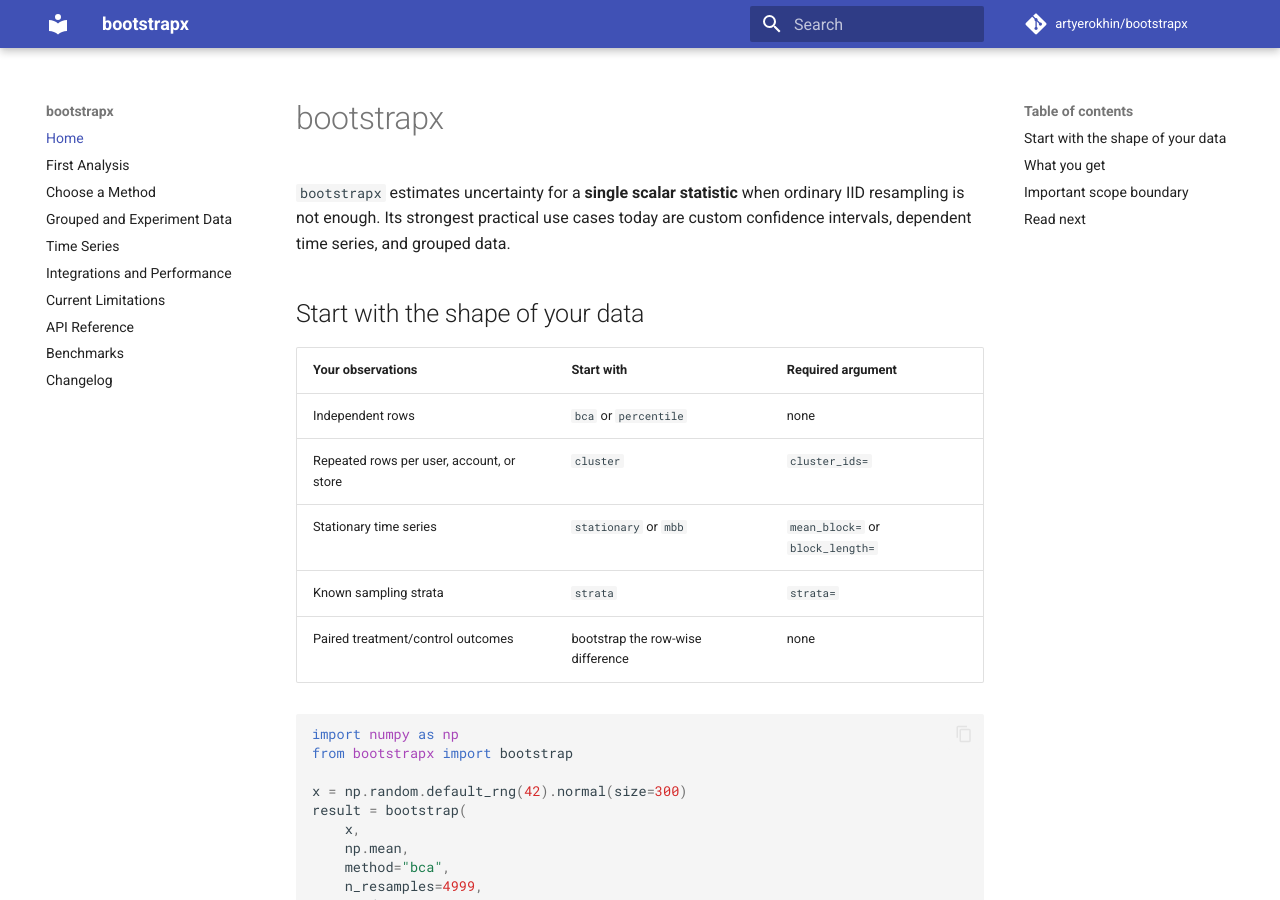
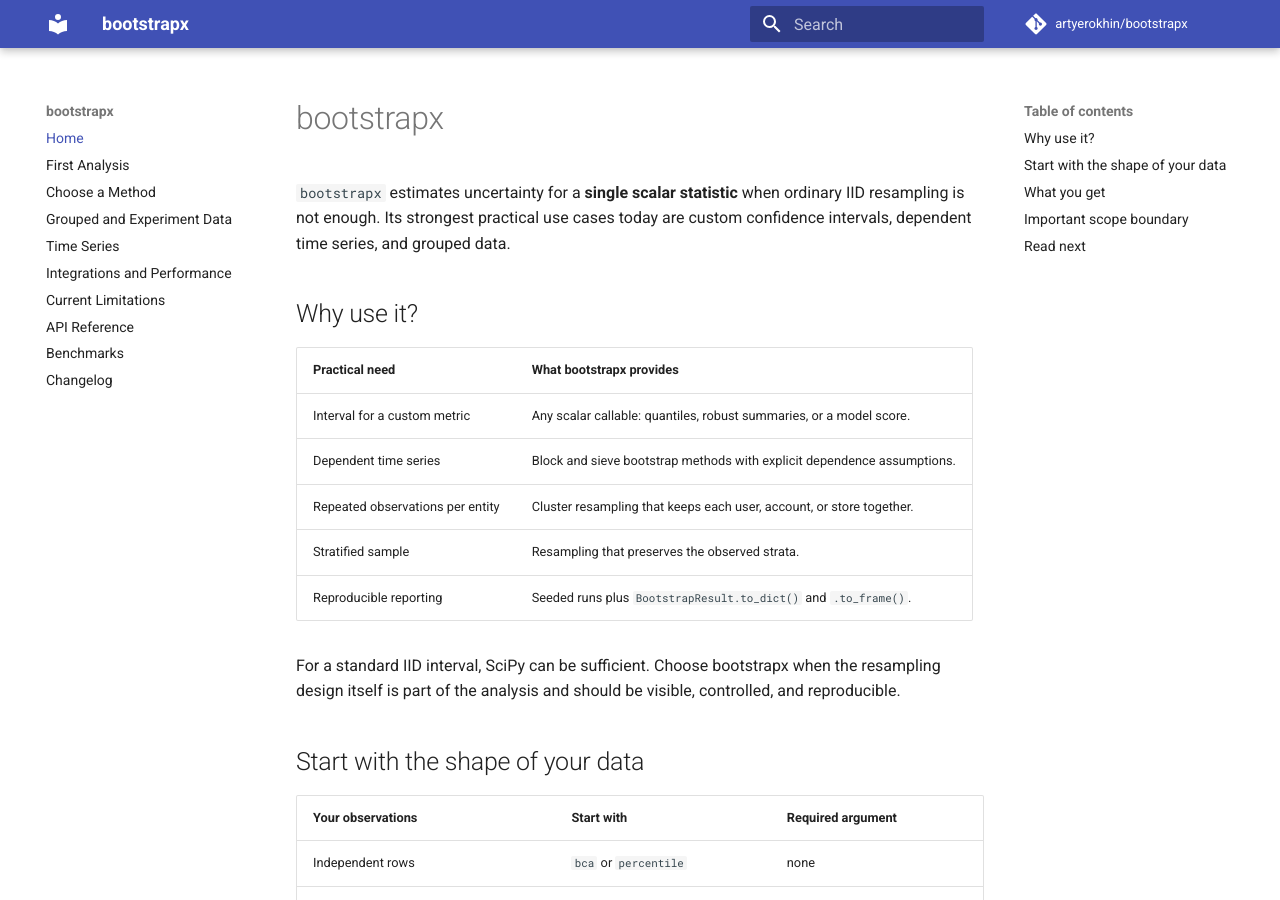
Before and after one commit to artyerokhin/bootstrapx, an MkDocs documentation site: the page built from docs/index.md, in a window 1280 px wide and 900 px high. Built offline with MkDocs 1.6.1 and Material for MkDocs 9.7.7, drawn with Linux system fonts in a browser that asks for light colours; comment, search, counter and statistics services are not loaded.

Commit message:
docs: clarify bootstrapx use cases

```diff
--- a/docs/index.md
+++ b/docs/index.md
@@ -3,6 +3,20 @@
 `bootstrapx` estimates uncertainty for a **single scalar statistic** when
 ordinary IID resampling is not enough. Its strongest practical use cases today
 are custom confidence intervals, dependent time series, and grouped data.
+
+## Why use it?
+
+| Practical need | What bootstrapx provides |
+|---|---|
+| Interval for a custom metric | Any scalar callable: quantiles, robust summaries, or a model score. |
+| Dependent time series | Block and sieve bootstrap methods with explicit dependence assumptions. |
+| Repeated observations per entity | Cluster resampling that keeps each user, account, or store together. |
+| Stratified sample | Resampling that preserves the observed strata. |
+| Reproducible reporting | Seeded runs plus `BootstrapResult.to_dict()` and `.to_frame()`. |
+
+For a standard IID interval, SciPy can be sufficient. Choose bootstrapx when
+the resampling design itself is part of the analysis and should be visible,
+controlled, and reproducible.
 
 ## Start with the shape of your data
 
```
Also changed, not shown: CHANGELOG.md (+1 -1 lines), README.md (+12 -0 lines), docs/changelog.md (+1 -1 lines).
